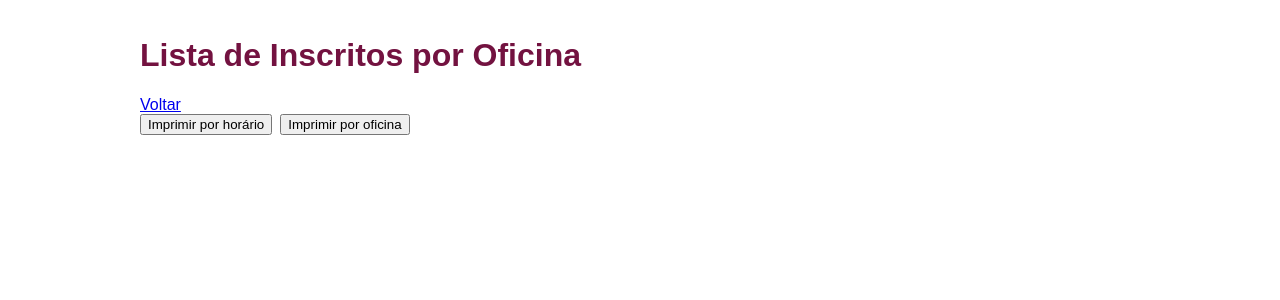
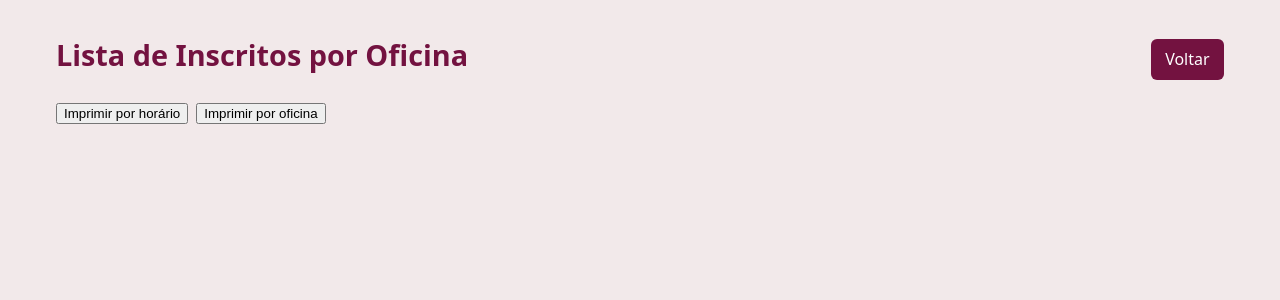
Before and after one commit to pedrodamiao/conferenciamulheresfortes, a Flask app: page /reports_by_workshop in a window 1280 px wide. Shown: the top 300 px of the page. Run offline with Flask 3, Linux system fonts and the light colour scheme; the visitor is signed in with stand-in values (Sample User, id 1); data comes from the database, SQL or seed files in the repository; data that the repository does not hold is empty.

Commit message:
Update reports_by_workshop.html

```diff
--- a/templates/reports_by_workshop.html
+++ b/templates/reports_by_workshop.html
@@ -5,21 +5,47 @@
 <title>Lista de Inscritos por Oficina</title>
 
 <style>
+    :root{
+      --brand:#731240;
+      --brand-hover:#5a0f33;
+      --text:#222;
+      --muted:#666;
+      --border:#ddd;
+      --bg:#f2e9ea;
+      --thead:#731240;
+      --thead-tx:#fff;
+      --card:#ffffff;
+    }
+    *{box-sizing:border-box}
     body{
-  font-family:Arial;
-  max-width:1000px;
-  margin:auto;
-  padding:1rem;
+      font-family:system-ui,-apple-system,"Segoe UI",Roboto,Arial,sans-serif;
+      max-width:1200px;margin:2rem auto;padding:0 1rem;
+      background:var(--bg);color:var(--text);
     }
-
-h1{color:#731240}
-
-h2{
-  background:#731240;
-  color:white;
-  padding:.5rem;
-  border-radius:6px;
+    .top{
+      display:flex;gap:.6rem;align-items:center;flex-wrap:wrap;margin-bottom:1rem
     }
+    h1{
+      color:var(--brand);margin:.2rem 0 .8rem;font-size:1.8rem
+    }
+    .spacer{flex:1}
+    a.btn{
+      display:inline-block;background:var(--brand);color:#fff;text-decoration:none;
+      padding:.6rem .9rem;border-radius:6px;border:none;cursor:pointer
+    }
+    a.btn:hover{background:var(--brand-hover)}
+    table{
+      width:100%;border-collapse:collapse;margin:1rem 0 2rem;background:var(--card);
+      box-shadow:0 2px 8px rgba(0,0,0,.06)
+    }
+    th,td{
+      border:1px solid var(--border);padding:.55rem .6rem;vertical-align:top;text-align:left
+    }
+    th{background:var(--thead);color:var(--thead-tx);font-weight:600}
+    tr:nth-child(even) td{background:#fafafa}
+    .nowrap{white-space:nowrap}
+    .muted{color:var(--muted)}
+    .count{text-align:center;width:3rem}
 
     .card{
       background:#f8f3f4;
```
Lines whose indentation alone changed are shown as unchanged.
